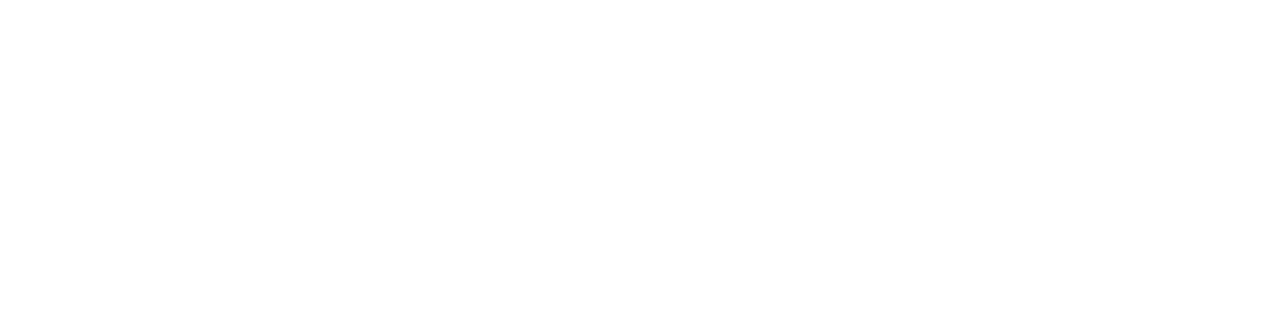
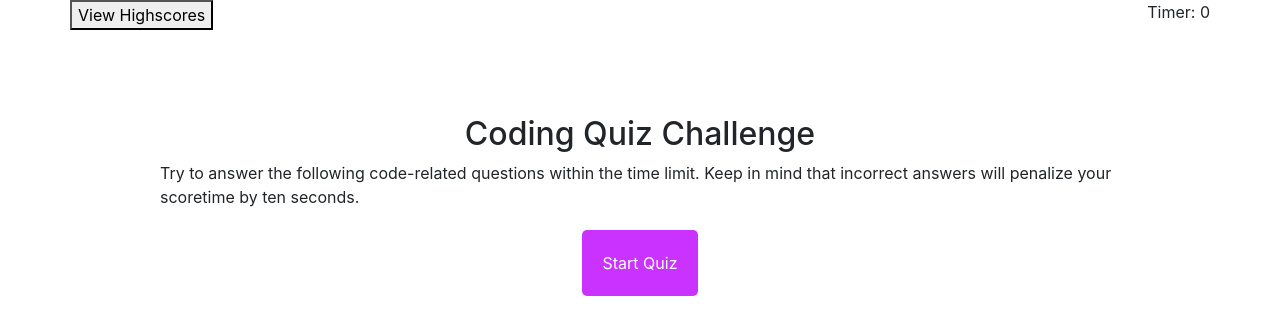
Before and after one commit to RFlanagan82/code-quiz, a plain HTML site: page index.html in a window 1280 px wide. Drawn offline with nearby package versions, Linux system fonts and the light colour scheme.

Commit message:
formatted quiz start page html and css.

```diff
--- a/index.html
+++ b/index.html
@@ -3,12 +3,39 @@
     <head>
         <meta charset="utf-8">
         <meta http-equiv="X-UA-Compatible" content="IE=edge">
-        <title></title>
+        <title>Code Quiz</title>
         <meta name="description" content="">
         <meta name="viewport" content="width=device-width, initial-scale=1">
-        <link rel="stylesheet" href="">
+        <link rel="stylesheet" href="https://stackpath.bootstrapcdn.com/bootstrap/4.5.2/css/bootstrap.min.css" integrity="sha384-JcKb8q3iqJ61gNV9KGb8thSsNjpSL0n8PARn9HuZOnIxN0hoP+VmmDGMN5t9UJ0Z" crossorigin="anonymous">
+        <link href="https://fonts.googleapis.com/css2?family=Varela+Round&display=swap" rel="stylesheet">
+        <link rel="stylesheet" href="./style.css">
     </head>
     <body>
+        <div class="container">
+            <div class= "row" id="topline">
+                <div id="viewHighscoresBtn">
+                    <button>View Highscores</button>
+                </div>
+                <div id="timer">
+                    <p id="countdown-timer">Timer: 0</p>
+                </div>
+            </div>
+        </div>
+
+        <div class="container">
+            <div class="row" id="startbox">
+                <div id="start"></div>
+                <h2 class="quizstartheader">Coding Quiz Challenge</h2>
+                <p class="startText">Try to answer the following code-related questions within the time limit. Keep in mind that incorrect answers will penalize your scoretime by ten seconds.</p>
+                <button id="start-btn" class="start-btn btn">Start Quiz
+                </button>
+            </div>
+        </div>
+
+
+
+
+
         <script src="./script.js"></script>
     </body>
 </html>
--- a/script.js
+++ b/script.js
@@ -0,0 +1 @@
+console.log("Hello World");
--- a/style.css
+++ b/style.css
@@ -0,0 +1,28 @@
+html {
+    font-family: 'Varela Round', sans-serif;
+}
+
+#topline {
+    display: flex;
+    justify-content: space-between;
+}
+
+#startbox {
+    display: flex;
+    justify-content: center;
+    align-items: center;
+    margin: 50px;
+    padding: 25px;
+
+}
+
+#start-btn {
+    display:inline-block;
+    background-color: #CA33FF;
+    border-radius: 5px;
+    color: white;
+    text-align: center;
+    padding: 20px;
+    margin: 5px;
+
+}
```
Also changed, not shown: 3 other files.
